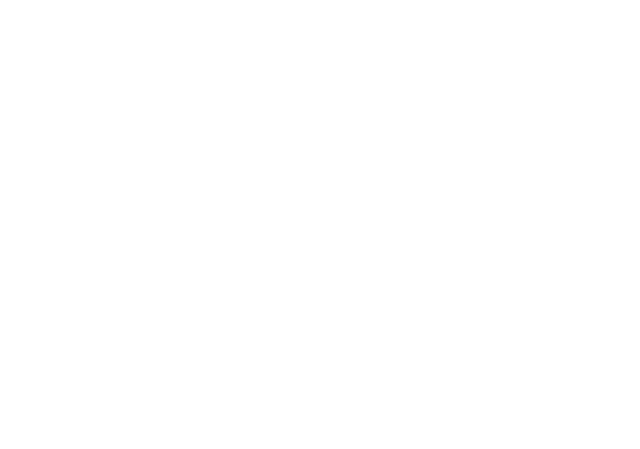
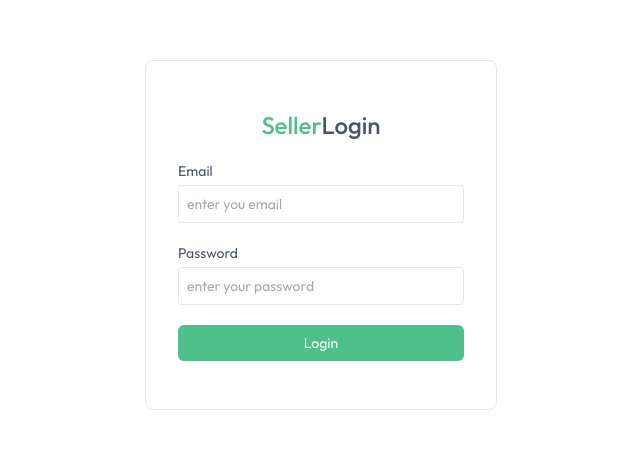
Before and after one commit to pankajgupta96/Greencart, a React (Vite) app in the folder frontend/: page /seller in a window 1280 px wide. Before the commit this address had no page. Shown: the part 165-614 px from the top of the page, without its empty margins (319-959 px from the left). Built offline with nearby package versions, Linux system fonts and the light colour scheme.

Commit message:
feat : SellerLogin is completed

```diff
--- a/frontend/src/App.jsx
+++ b/frontend/src/App.jsx
@@ -13,10 +13,11 @@
 import Cart from './pages/Cart';
 import AddAddress from './pages/AddAddress';
 import MyOrders from './pages/MyOrders';
+import SellerLogin from './components/seller/SellerLogin';
 
 function App() {
   const issellerpath = useLocation().pathname.includes("seller");
-  const {showUserLogin} = useAppContext();
+  const {showUserLogin,isSeller} = useAppContext();
 
 
    return (
@@ -40,7 +41,7 @@
         <Route path='/cart' element={<Cart/>}></Route>
         <Route path='/add-address' element={<AddAddress/>}></Route>
         <Route path='/my-orders' element={<MyOrders/>}></Route>
-
+        <Route path='/seller' element ={isSeller ? null : <SellerLogin/> } ></Route>
       </Routes>
    </div>
 
--- a/frontend/src/components/seller/SellerLogin.jsx
+++ b/frontend/src/components/seller/SellerLogin.jsx
@@ -1,9 +1,40 @@
-import React from 'react'
+import React, { useEffect, useState } from 'react'
+import { useAppContext } from '../../context/AppContext'
 
 const SellerLogin = () => {
-  return (
-    <div>SellerLogin</div>
+    const {isSeller, setIsSeller, navigate} = useAppContext();
+    const[email ,setEmail] = useState("");
+    const[password,setPassword] = useState("");
+
+    const onSubmitHandler = async(event)=>{
+        event.preventDefault();
+        setIsSeller(true);
+    }
+
+    useEffect(()=>{
+        if(isSeller){
+            navigate("/seller")
+        }
+    },[isSeller])
+  return !isSeller && (
+    <form onSubmit={onSubmitHandler} className='min-h-screen flex items-center text-sm text-gray-600'>
+                <div className='flex flex-col gap-5 m-auto items-start p-8 py-12 min-w-80 sm:min-w-88 rounded-lg shodow-xl border border-gray-200' >
+                    <p className='text-2xl font-medium m-auto' ><span className='text-[#4fbf8b]'>Seller</span>Login</p>
+                     <div className='w-full'>
+                        <p>Email</p>
+                        <input onChange={(e) =>setEmail(e.target.value)} value={email} type="email"  placeholder='enter you email' className='border border-gray-200 rounded w-full p-2 mt-1 outline-[#4fbf8b]'
+                        required/>
+                    </div>
+                     <div  className='w-full'>
+                        <p>Password</p>
+                        <input onChange={(e) =>setPassword(e.target.value)} value = {password} type="password"  placeholder='enter your password' className='border border-gray-200 rounded w-full p-2 mt-1 outline-[#4fbf8b]' required/>
+
+                    </div>
+
+                    <button className='bg-[#4fbf8b] text-white w-full py-2 rounded-md cursor-pointer'> Login</button>
+                 </div>
+    </form>
   )
 }
 
-export default SellerLogin
+export default SellerLogin;
--- a/frontend/src/index.css
+++ b/frontend/src/index.css
@@ -10,7 +10,7 @@
 }
 
 :root {
-  --color-primary: 4fbf8b#;
+  --color-primary: #4fbf8b;
   --color-primary-dull: #bfddcf;
 
 }
```
